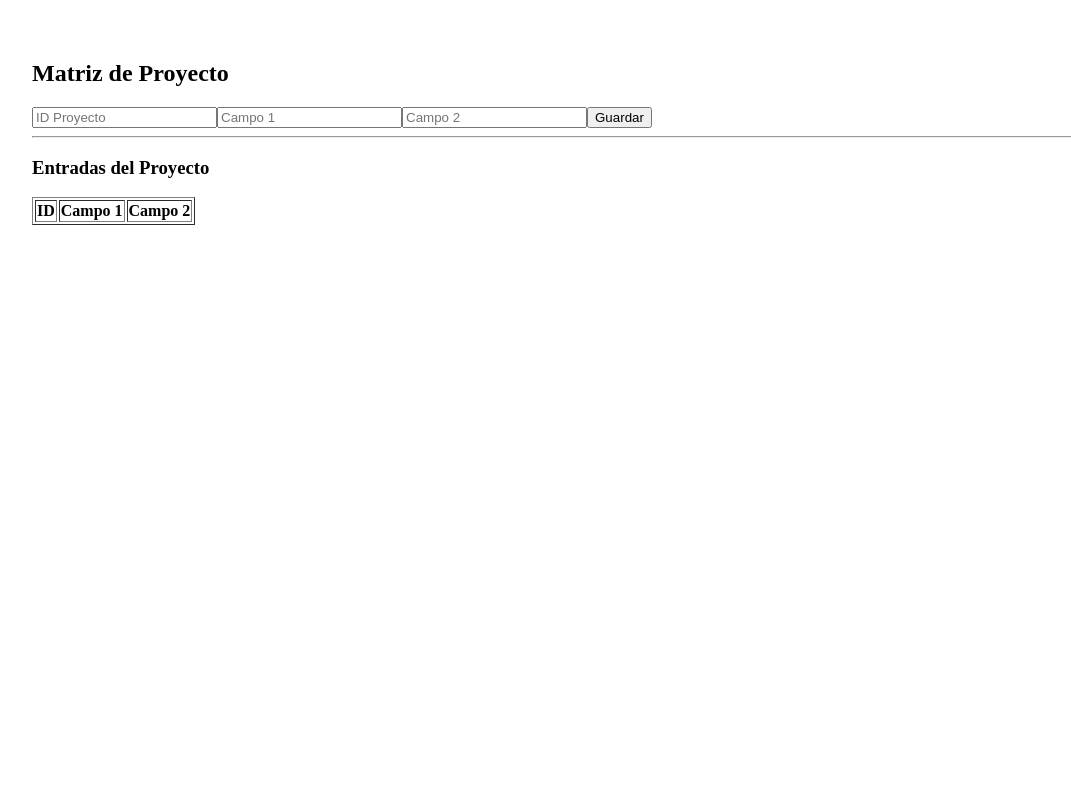
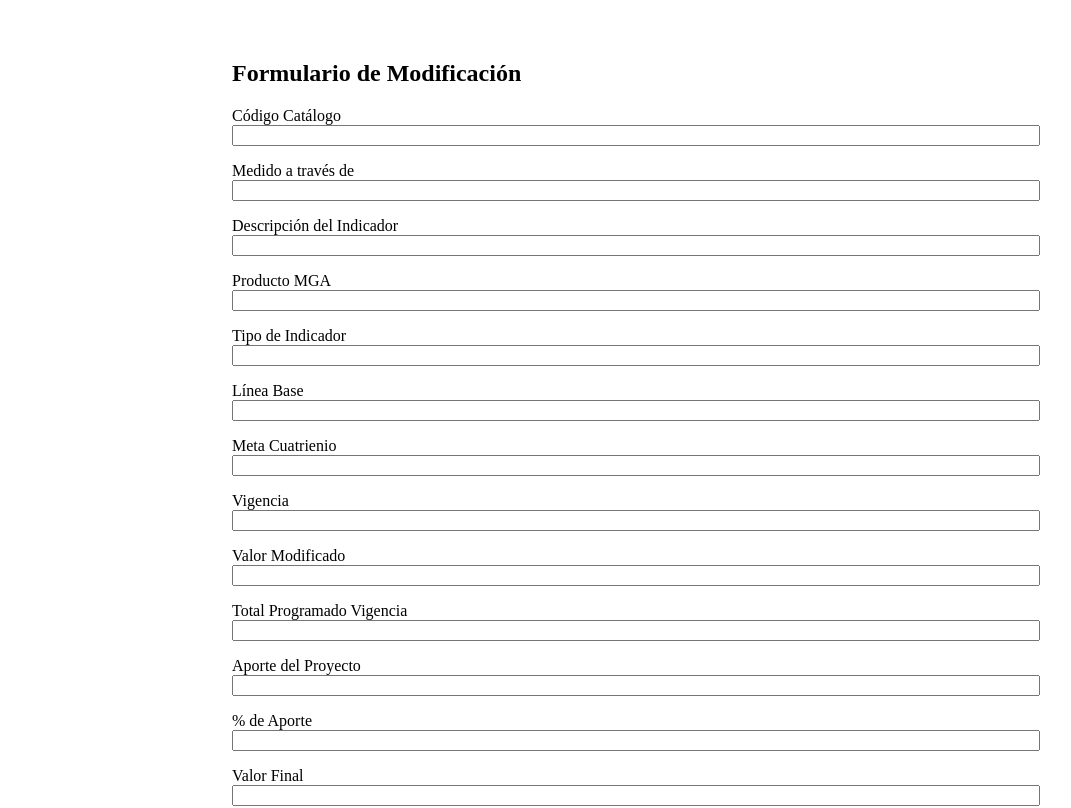
Before and after one commit to Cesartti/react-frontend, a React (Vite) app: page / in a window 1280 px wide. Shown: the top 808 px of the page, without its empty margins (8-1079 px from the left). Built offline with nearby package versions, Linux system fonts and the light colour scheme.

Commit message:
actualizar v2

```diff
--- a/index.html
+++ b/index.html
@@ -3,7 +3,7 @@
   <head>
     <meta charset="UTF-8" />
     <meta name="viewport" content="width=device-width, initial-scale=1.0" />
-    <title>Frontend Matriz</title>
+    <title>Formulario Modificación</title>
   </head>
   <body>
     <div id="root"></div>
--- a/package.json
+++ b/package.json
@@ -15,5 +15,4 @@
     "@vitejs/plugin-react": "^4.0.0",
     "vite": "^4.4.9"
   }
-
 }
--- a/src/main.jsx
+++ b/src/main.jsx
@@ -1,6 +1,6 @@
 import React from 'react'
 import ReactDOM from 'react-dom/client'
-import App from './App'
+import App from './pages/Home'
 
 ReactDOM.createRoot(document.getElementById('root')).render(
   <React.StrictMode>
--- a/src/pages/Home.jsx
+++ b/src/pages/Home.jsx
@@ -1,79 +1,94 @@
-import React, { useState, useEffect } from 'react'
+import React, { useState } from 'react'
 import axios from 'axios'
 
-const API_URL = 'https://fastapi-backend-production-7f62.up.railway.app'
+const API_URL = 'https://fastapi-backend-production-7f62.up.railway.app/modification-form/'
+
+const initialState = {
+  codigo_catalogo: '',
+  medido_a_traves: '',
+  descripcion_indicador: '',
+  producto_mga: '',
+  tipo_indicador: '',
+  linea_base: '',
+  meta_cuatrienio: '',
+  vigencia: '',
+  valor_modificado: '',
+  total_programado: '',
+  aporte_proyecto: '',
+  porcentaje_aporte: '',
+  valor_final: '',
+  aporte_acumulado: '',
+  porcentaje_total_aporte: ''
+}
 
 function Home() {
-  const [projectId, setProjectId] = useState('')
-  const [campo1, setCampo1] = useState('')
-  const [campo2, setCampo2] = useState('')
-  const [entries, setEntries] = useState([])
+  const [form, setForm] = useState(initialState)
+  const [preview, setPreview] = useState(null)
 
-  const fetchEntries = async () => {
-    if (projectId) {
-      const res = await axios.get(`${API_URL}/matrix/${projectId}`)
-      setEntries(res.data)
+  const handleChange = (e) => {
+    const { name, value } = e.target
+    setForm({ ...form, [name]: value })
+  }
+
+  const handlePreview = (e) => {
+    e.preventDefault()
+    setPreview(form)
+  }
+
+  const handleSubmit = async () => {
+    try {
+      const payload = { ...form }
+      for (let key in payload) {
+        if (!isNaN(payload[key])) {
+          payload[key] = parseFloat(payload[key])
+        }
+      }
+      await axios.post(API_URL, payload)
+      alert('Formulario enviado correctamente')
+      setForm(initialState)
+      setPreview(null)
+    } catch (err) {
+      console.error(err)
+      alert('Error al enviar el formulario')
     }
   }
 
-  const handleSubmit = async (e) => {
-    e.preventDefault()
-    await axios.post(`${API_URL}/matrix/`, {
-      project_id: parseInt(projectId),
-      campo1,
-      campo2
-    })
-    setCampo1('')
-    setCampo2('')
-    fetchEntries()
-  }
+  const renderInput = (label, name) => (
+    <div style={{ marginBottom: '1rem' }}>
+      <label>{label}</label><br />
+      <input name={name} value={form[name]} onChange={handleChange} style={{ width: '100%' }} />
+    </div>
+  )
 
   return (
-    <div style={{ padding: '2rem' }}>
-      <h2>Matriz de Proyecto</h2>
-      <form onSubmit={handleSubmit}>
-        <input
-          placeholder='ID Proyecto'
-          value={projectId}
-          onChange={(e) => setProjectId(e.target.value)}
-          required
-        />
-        <input
-          placeholder='Campo 1'
-          value={campo1}
-          onChange={(e) => setCampo1(e.target.value)}
-          required
-        />
-        <input
-          placeholder='Campo 2'
-          value={campo2}
-          onChange={(e) => setCampo2(e.target.value)}
-          required
-        />
-        <button type='submit'>Guardar</button>
+    <div style={{ padding: '2rem', maxWidth: '800px', margin: '0 auto' }}>
+      <h2>Formulario de Modificación</h2>
+      <form onSubmit={handlePreview}>
+        {renderInput('Código Catálogo', 'codigo_catalogo')}
+        {renderInput('Medido a través de', 'medido_a_traves')}
+        {renderInput('Descripción del Indicador', 'descripcion_indicador')}
+        {renderInput('Producto MGA', 'producto_mga')}
+        {renderInput('Tipo de Indicador', 'tipo_indicador')}
+        {renderInput('Línea Base', 'linea_base')}
+        {renderInput('Meta Cuatrienio', 'meta_cuatrienio')}
+        {renderInput('Vigencia', 'vigencia')}
+        {renderInput('Valor Modificado', 'valor_modificado')}
+        {renderInput('Total Programado Vigencia', 'total_programado')}
+        {renderInput('Aporte del Proyecto', 'aporte_proyecto')}
+        {renderInput('% de Aporte', 'porcentaje_aporte')}
+        {renderInput('Valor Final', 'valor_final')}
+        {renderInput('Aporte Acumulado Proyectos Anteriores', 'aporte_acumulado')}
+        {renderInput('% Total de Aporte', 'porcentaje_total_aporte')}
+        <button type="submit">Vista Previa</button>
       </form>
 
-      <hr />
-
-      <h3>Entradas del Proyecto</h3>
-      <table border='1'>
-        <thead>
-          <tr>
-            <th>ID</th>
-            <th>Campo 1</th>
-            <th>Campo 2</th>
-          </tr>
-        </thead>
-        <tbody>
-          {entries.map(entry => (
-            <tr key={entry.id}>
-              <td>{entry.id}</td>
-              <td>{entry.campo1}</td>
-              <td>{entry.campo2}</td>
-            </tr>
-          ))}
-        </tbody>
-      </table>
+      {preview && (
+        <div style={{ marginTop: '2rem' }}>
+          <h3>Vista Previa</h3>
+          <pre>{JSON.stringify(preview, null, 2)}</pre>
+          <button onClick={handleSubmit}>Confirmar y Enviar</button>
+        </div>
+      )}
     </div>
   )
 }
```
